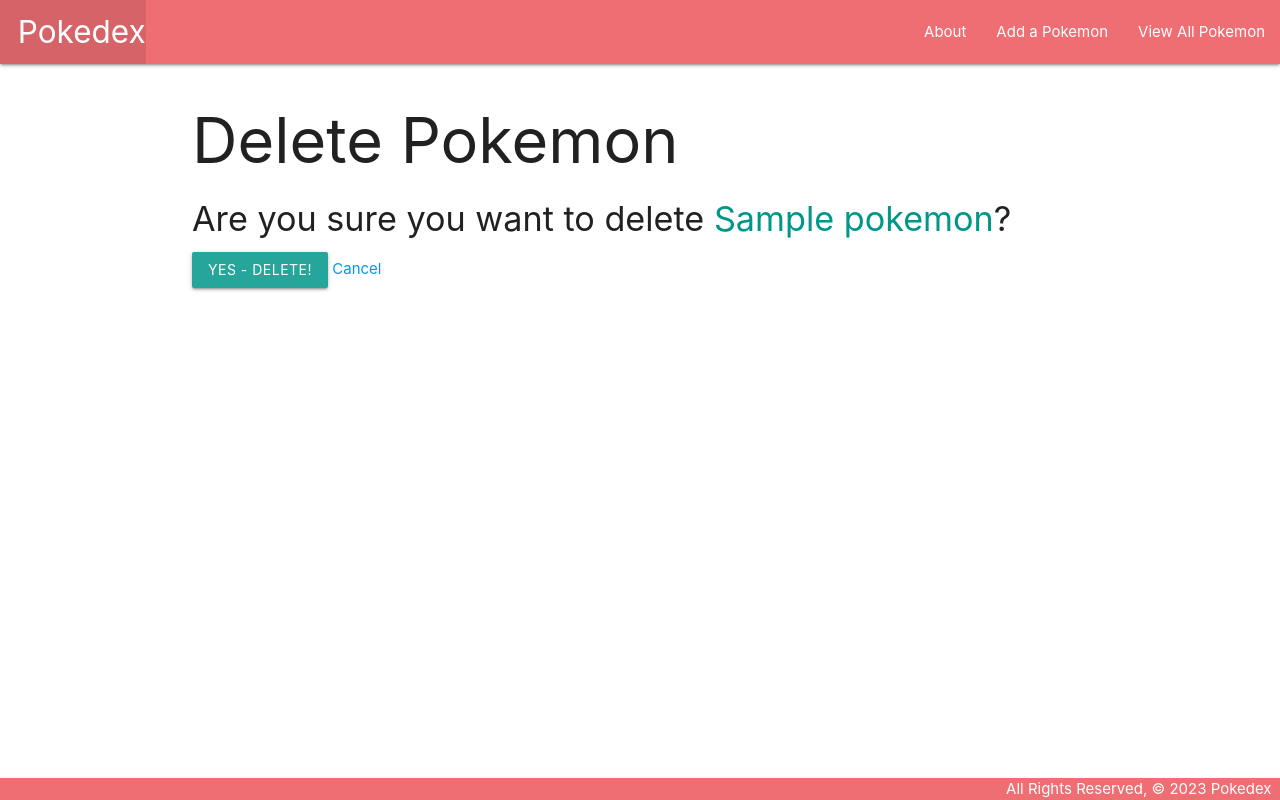
After one commit to kelleralex04/pokemoncollector, a Django app: page /pokemon/1/delete/ in a window 1280 px wide. The commit adds this page. Run offline with Django 5.2, Linux system fonts and the light colour scheme; tables that the repository leaves empty hold one stand-in row (values such as "Sample post").

Commit message:
adds part 3 of lab

```diff
--- a/main_app/models.py
+++ b/main_app/models.py
@@ -1,4 +1,5 @@
 from django.db import models
+from django.urls import reverse
 
 # Create your models here.
 
@@ -9,3 +10,6 @@ class Pokemon(models.Model):
 
     def __str__(self) -> str:
         return self.name
+
+    def get_absolute_url(self):
+        return reverse('detail', kwargs={'pokemon_id': self.id})
--- a/main_app/templates/base.html
+++ b/main_app/templates/base.html
@@ -17,8 +17,9 @@
             <li><a href="/" class="left brand-logo">&nbsp;&nbsp;Pokedex</a></li>
             </ul>
             <ul class="right">
-            <li><a href="/about">About</a></li>
-            <li><a href="/pokemon">View All Pokemon</a></li>
+            <li><a href="{% url 'about' %}">About</a></li>
+            <li><a href="{% url 'pokemon_create' %}">Add a Pokemon</a></li>
+            <li><a href="{% url 'index' %}">View All Pokemon</a></li>
             </ul>
         </div>
         </nav>
--- /dev/null
+++ b/main_app/templates/main_app/pokemon_confirm_delete.html
@@ -0,0 +1,13 @@
+{% extends 'base.html' %}
+
+{% block content %}
+    <h1>Delete Pokemon</h1>
+
+    <h4>Are you sure you want to delete <span class="teal-text">{{ object.name }}</span>?</h4>
+
+    <form action="" method="POST">
+        {% csrf_token %}
+        <input type="submit" value="Yes - Delete!" class="btn">
+        <a href="{% url 'detail' pokemon.id %}">Cancel</a>
+    </form>
+{% endblock %}
--- a/main_app/templates/pokemon/detail.html
+++ b/main_app/templates/pokemon/detail.html
@@ -9,6 +9,10 @@
         <p>Type: {{ pokemon.type }}</p>
         <p>Trainer: {{ pokemon.trainer }}</p>
     </div>
+    <div class="card-action">
+        <a href="{% url 'pokemon_update' pokemon.id %}">Edit</a>
+        <a href="{% url 'pokemon_delete' pokemon.id %}">Delete</a>
+    </div>
 </div>
 
 {% endblock %}
--- a/main_app/urls.py
+++ b/main_app/urls.py
@@ -6,4 +6,7 @@ urlpatterns = [
     path('about/', views.about, name='about'),
     path('pokemon/', views.pokemon_index, name='index'),
     path('pokemon/<int:pokemon_id>/', views.pokemon_detail, name='detail'),
+    path('pokemon/create/', views.PokemonCreate.as_view(), name='pokemon_create'),
+    path('pokemon/<int:pk>/update/', views.PokemonUpdate.as_view(), name='pokemon_update'),
+    path('pokemon/<int:pk>/delete/', views.PokemonDelete.as_view(), name='pokemon_delete'),
 ]
--- a/main_app/views.py
+++ b/main_app/views.py
@@ -1,8 +1,8 @@
 from django.shortcuts import render
-
-# Create your views here.
+from django.views.generic.edit import CreateView, UpdateView, DeleteView
 
 from .models import Pokemon
+# Create your views here.
 
 def home(request):
     return render(request, 'home.html')
@@ -22,3 +22,16 @@ def pokemon_detail(request, pokemon_id):
     return render(request, 'pokemon/detail.html', {
         'pokemon': pokemon
     })
+
+class PokemonCreate(CreateView):
+    model = Pokemon
+    fields = '__all__'
+    success_url = '/pokemon'
+
+class PokemonUpdate(UpdateView):
+    model = Pokemon
+    fields = ['type', 'trainer']
+
+class PokemonDelete(DeleteView):
+    model = Pokemon
+    success_url = '/pokemon'
```
Also changed, not shown: main_app/templates/main_app/pokemon_form.html (added, +19 -0 lines).
